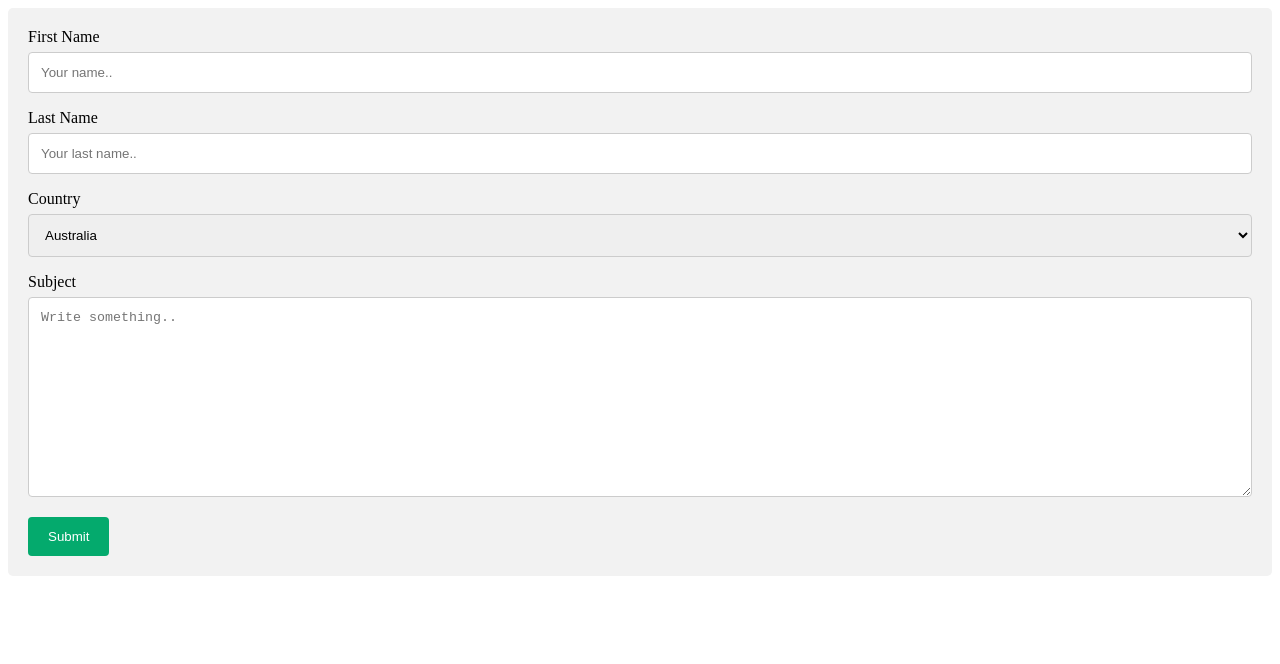
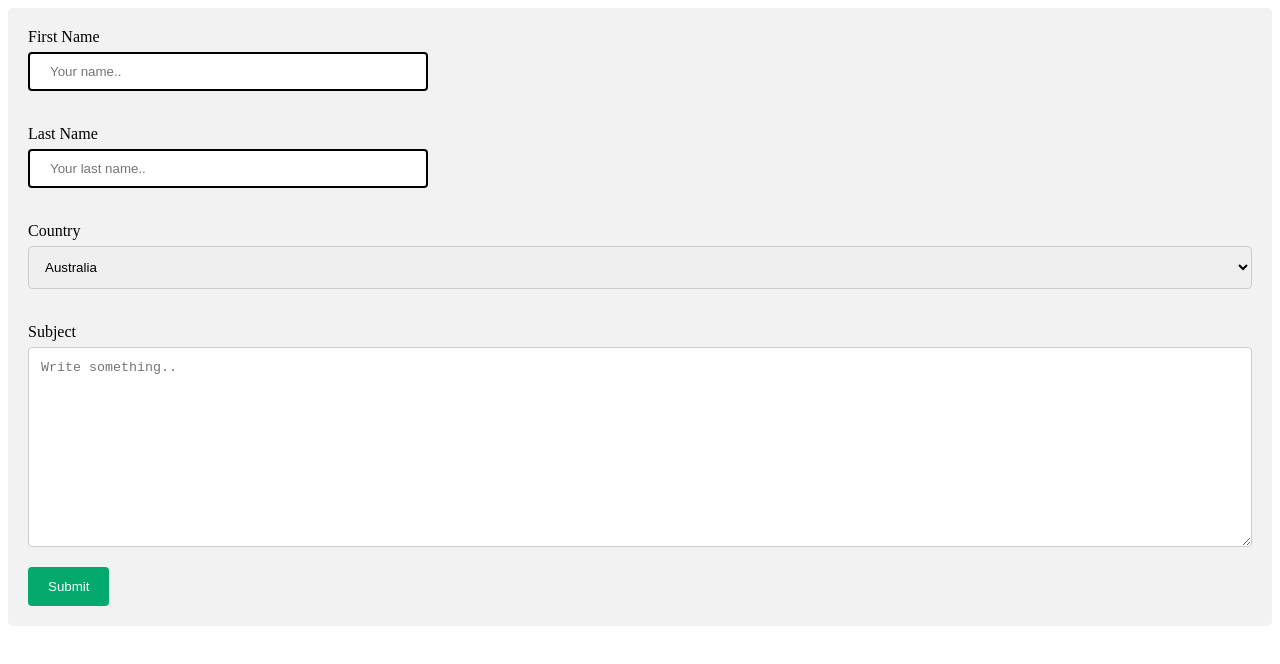
Before and after one commit to Kush2012053/Contact-Form, a plain HTML site: page index.html in a window 1280 px wide. Drawn offline with Linux system fonts and the light colour scheme.

Commit message:
add styling in input fields in contact form

```diff
--- a/style.css
+++ b/style.css
@@ -33,3 +33,16 @@ input[type="submit"]:hover {
   background-color: #f2f2f2;
   padding: 20px;
 }
+#fname {
+  width: 400px;
+  padding: 10px 20px;
+  border: 2px solid black;
+  outline: none;
+}
+
+#lname {
+  width: 400px;
+  padding: 10px 20px;
+  border: 2px solid black;
+  outline: none;
+}
```
Also changed, not shown: index.html (+10 -2 lines).
